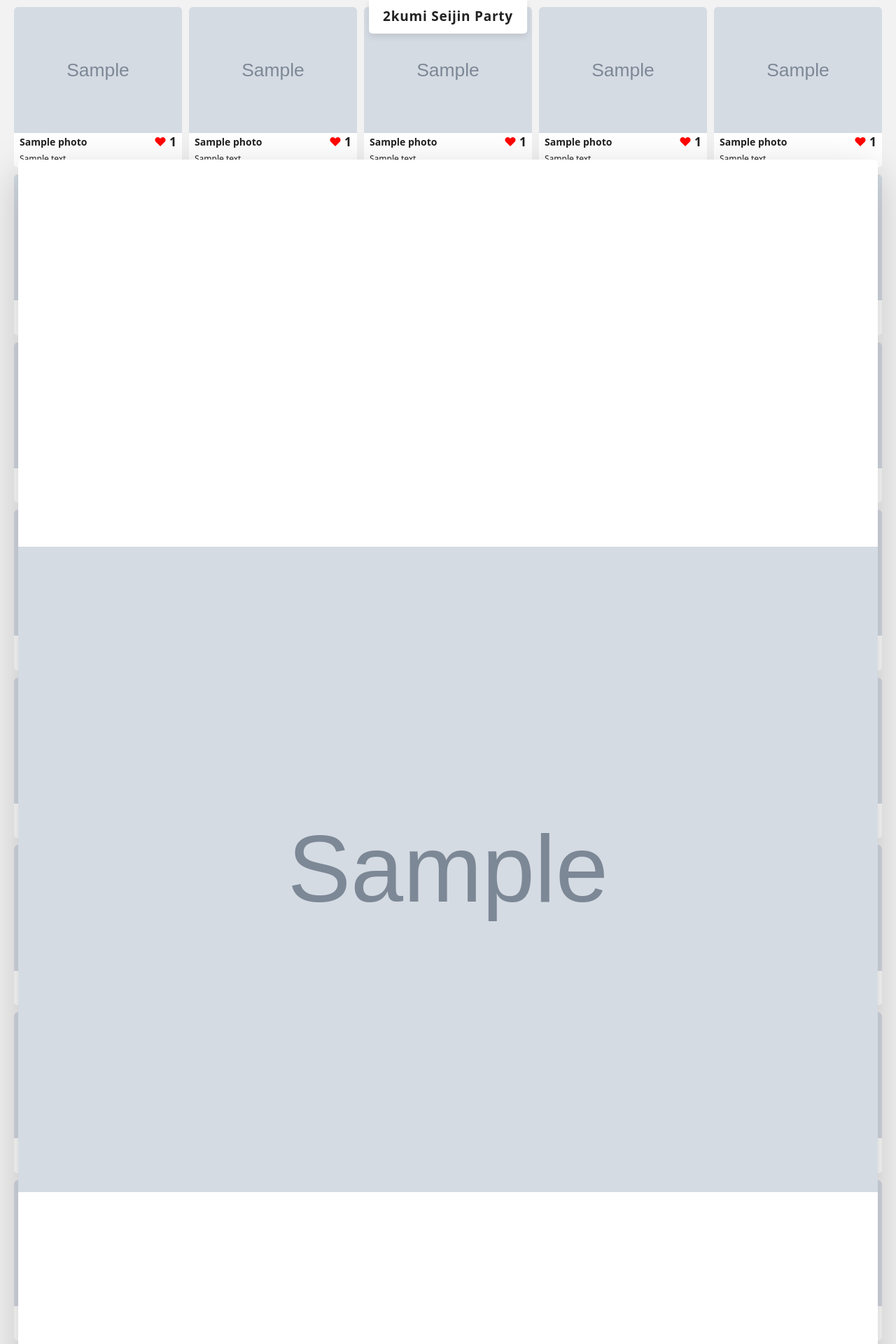
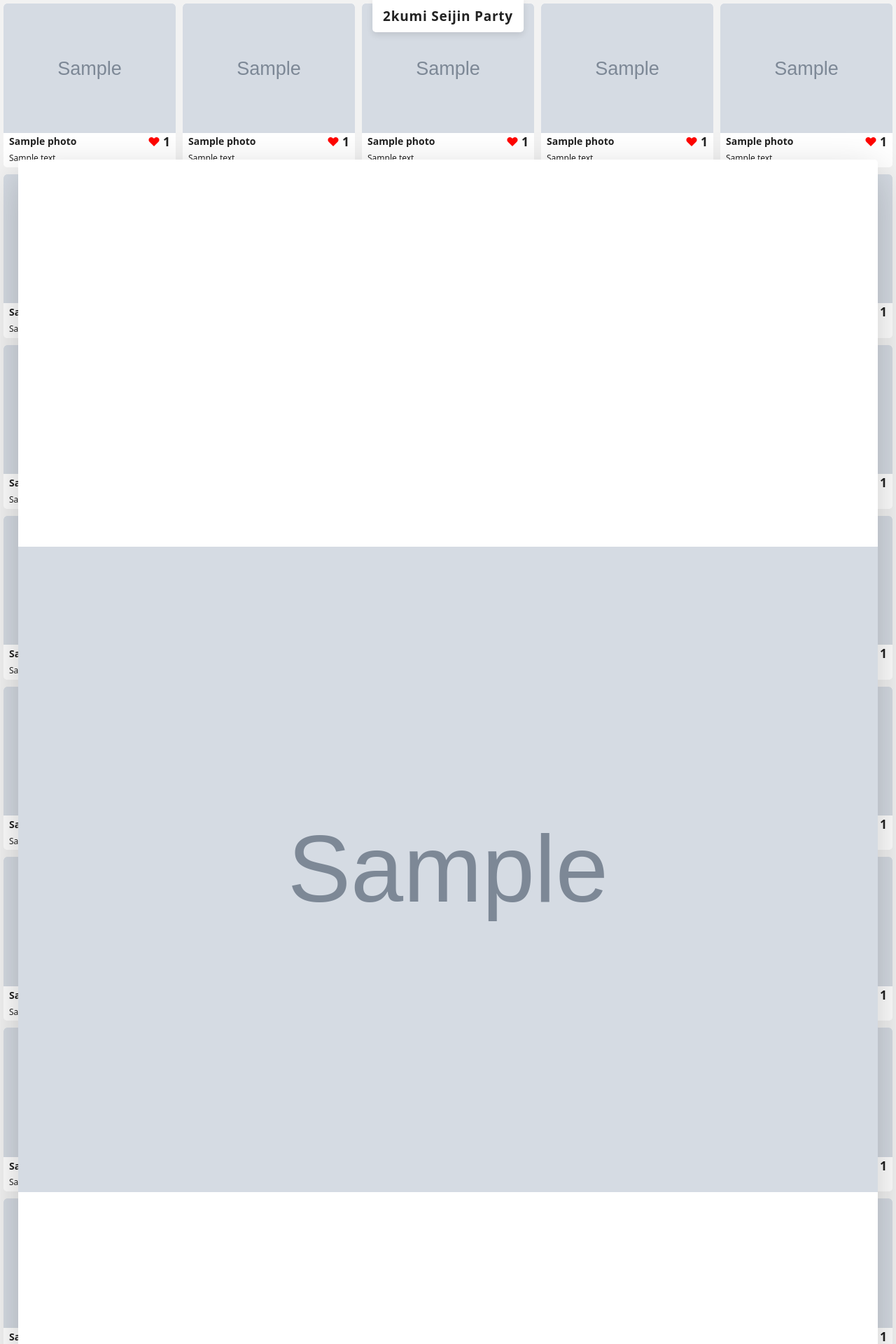
Before and after one commit to tama-git/seijinphoto_2026, a Django app: template photos/templates/photos/screen.html in a window 1280 px wide. Shown: the top 1920 px of the page at 70% size. Run offline with Django 5.2, Linux system fonts and the light colour scheme; the template is opened without the code that fills it: values that come from a table or form of the project are taken from there, others are empty; tables that the repository leaves empty hold one stand-in row (values such as "Sample post"); grey boxes marked "Sample" are stand-in pictures; data that the repository does not hold is empty.

Commit message:
スクリーンCSSの微調整

```diff
--- a/photos/static/photos/css/screen.css
+++ b/photos/static/photos/css/screen.css
@@ -50,7 +50,7 @@ body::-webkit-scrollbar,
 .screen-header h1 {
   display: inline-block;
   margin: 0;
-  padding: 10px 20px 12px;
+  padding: 10px 15px 10px;
 
   background: #ffffff;
   border: none;
@@ -71,7 +71,7 @@ body::-webkit-scrollbar,
 ======================================== */
 .screen-main {
   height: 100vh;
-  padding: 10px 20px 20px;
+  padding: 5px 5px 5px 5px;
   box-sizing: border-box;
   overflow-y: auto;
   overflow-x: hidden;
```
